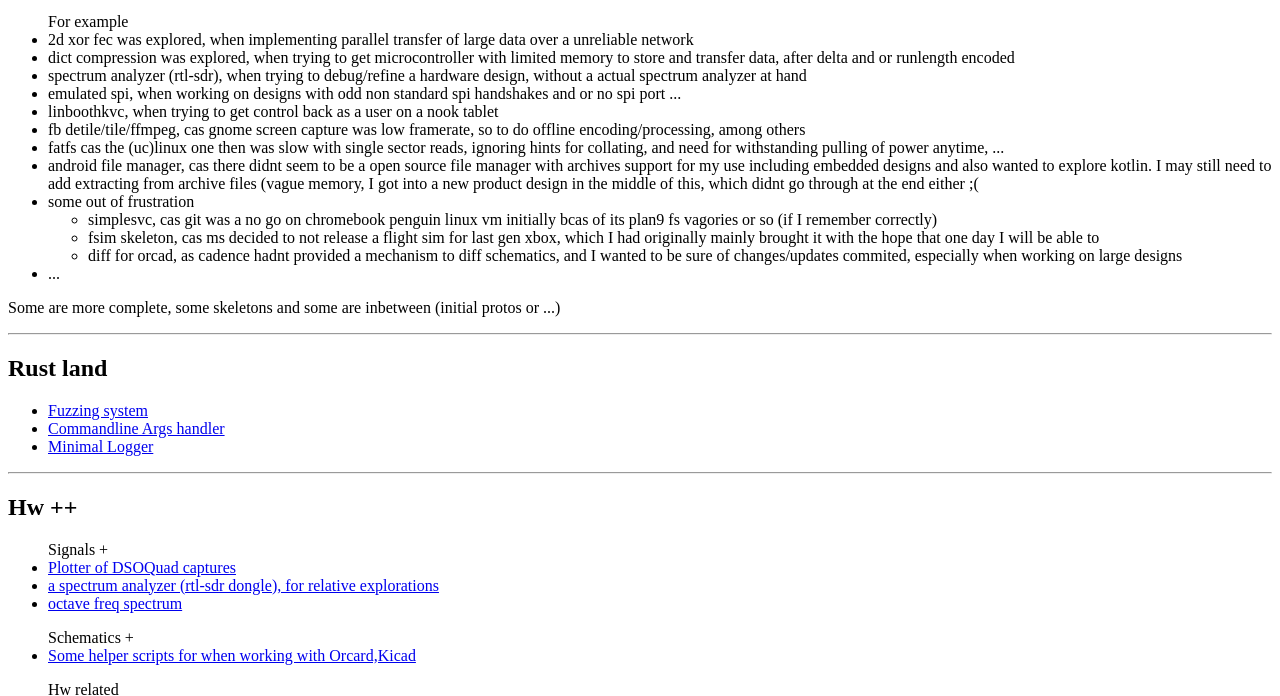
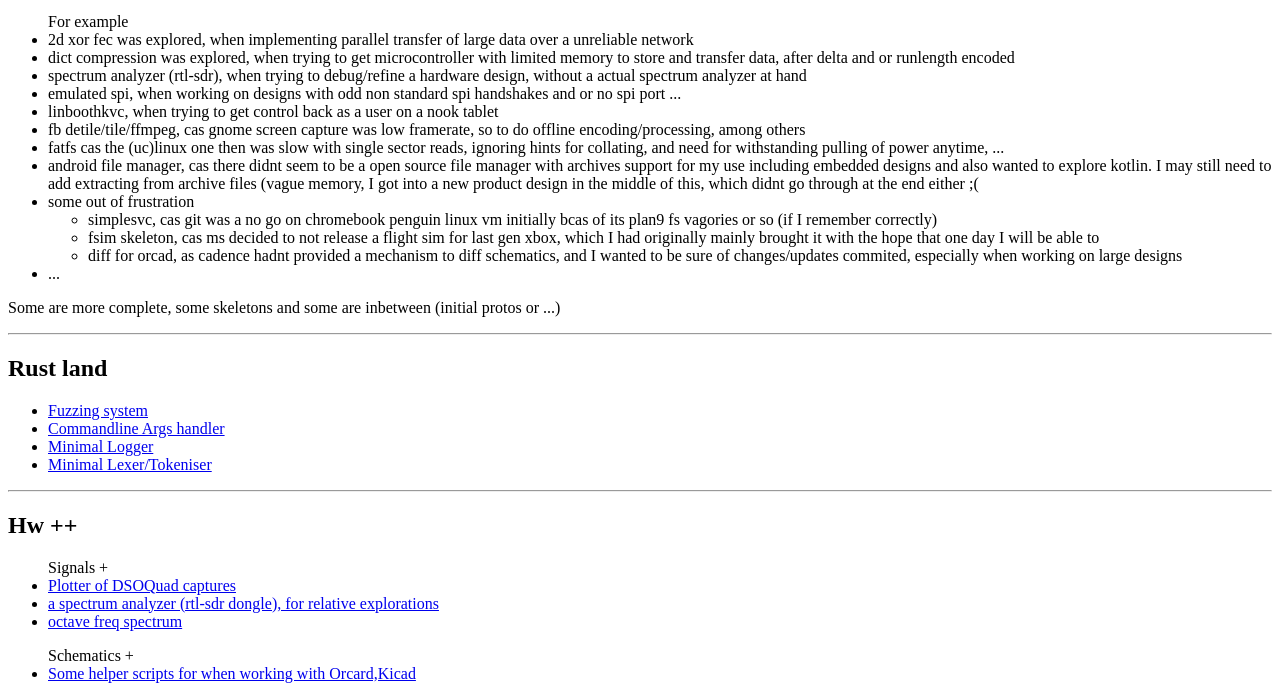
Before and after one commit to hanishkvc/hanishkvc.github.io, a plain HTML site: page index.html in a window 1280 px wide. Shown: the part 101-797 px from the top of the page. Drawn offline with Linux system fonts and the light colour scheme.

Commit message:
Add the rust based minimal tokenizer

```diff
--- a/index.html
+++ b/index.html
@@ -35,6 +35,7 @@
             <li> <a href="https://github.com/hanishkvc/prgs-rustland-tester-fuzzerk"> Fuzzing system </a> </li>
             <li> <a href="https://github.com/hanishkvc/prgs-rustland-libs-argsclsk"> Commandline Args handler </a> </li>
             <li> <a href="https://github.com/hanishkvc/prgs-rustland-libs-loggerk"> Minimal Logger </a> </li>
+            <li> <a href="https://github.com/hanishkvc/prgs-rustland-libs-tokensk"> Minimal Lexer/Tokeniser </a> </li>
         </ul>
     </section>
 
```
